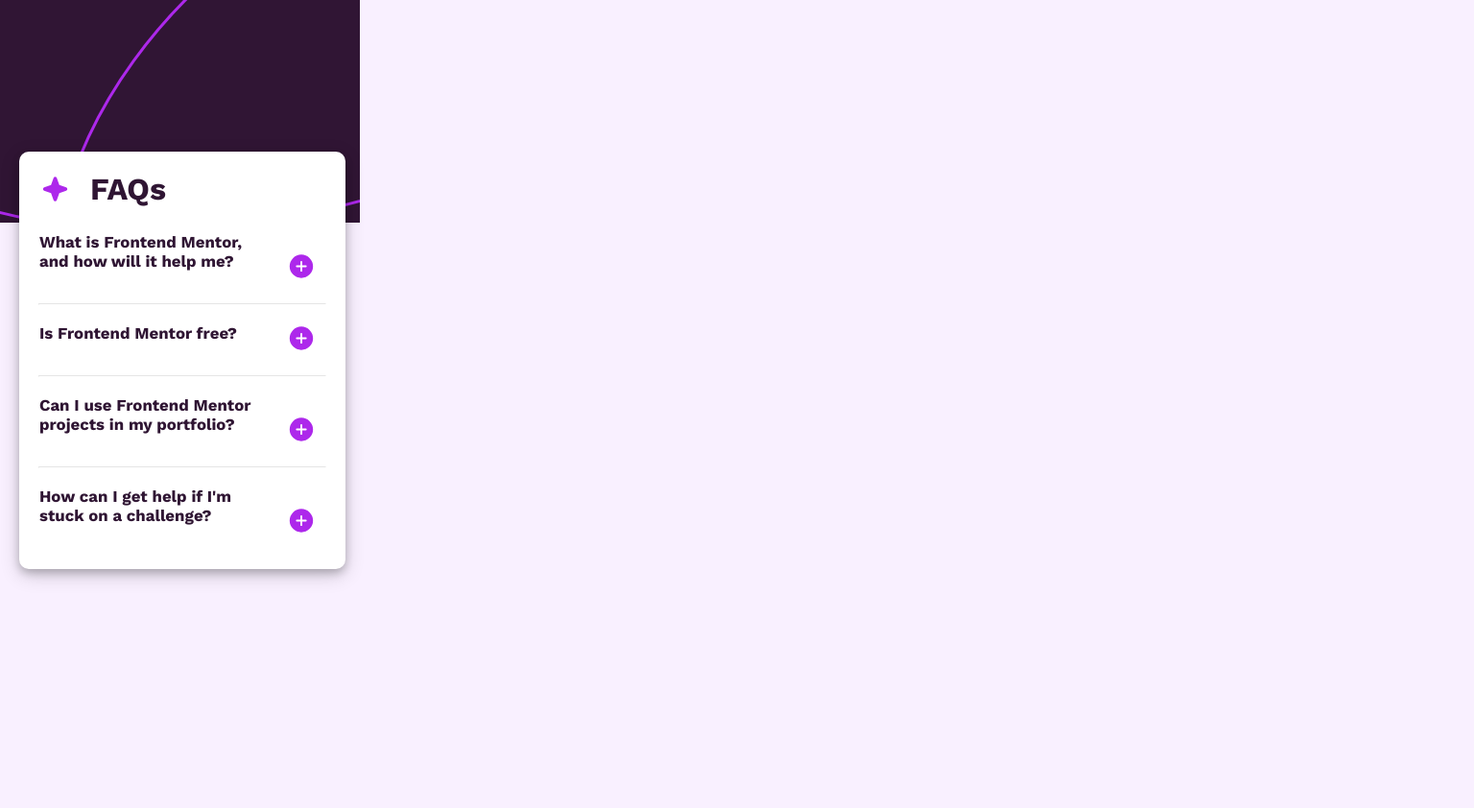
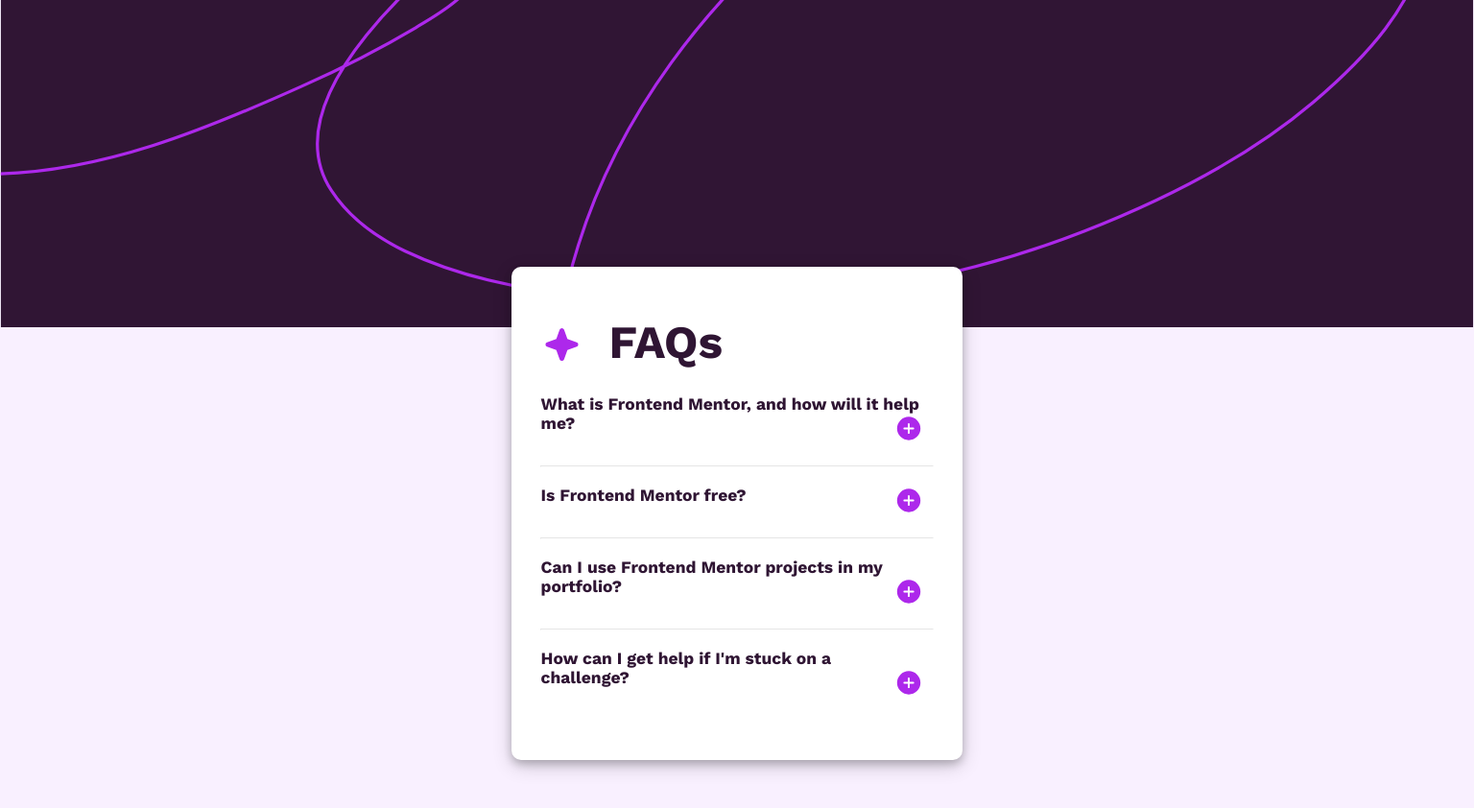
Before and after one commit to pearlanyanwu/faq-accordion.github.io, a plain HTML site: page index.html in a window 1536 px wide. Shown: the whole page at 96% size. Before the commit the page ends 800 px from the top, so only its background shows below. Drawn offline with nearby package versions, Linux system fonts and the light colour scheme.

Commit message:
added desktop design

```diff
--- a/style.css
+++ b/style.css
@@ -77,3 +77,38 @@ h1 {
 hr {
   border-color: hsla(0, 0%, 100%, 0.3);
 }
+
+@media screen and (min-width: 1440px) {
+  body {
+    background-image: url("images/background-pattern-desktop.svg");
+    background-repeat: no-repeat;
+    background-size: contain;
+    padding: 270px 0;
+  }
+
+  .container {
+    max-width: 27%;
+    margin: 0 auto;
+    padding: 50px 30px;
+  }
+
+  br {
+    display: none;
+  }
+
+  #logo {
+    height: 40px;
+  }
+
+  h1 {
+    font-size: 3rem;
+  }
+
+  #logo + h1 {
+    vertical-align: super;
+  }
+
+  .question {
+    font-size: 1.09rem;
+  }
+}
```
